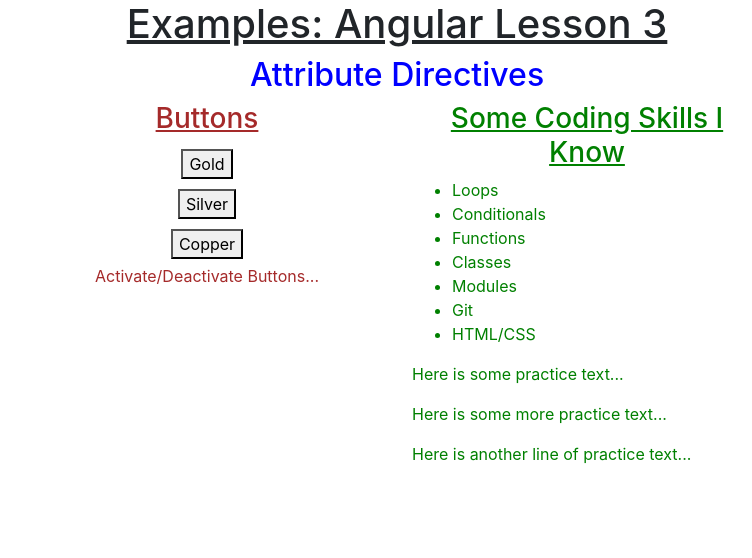
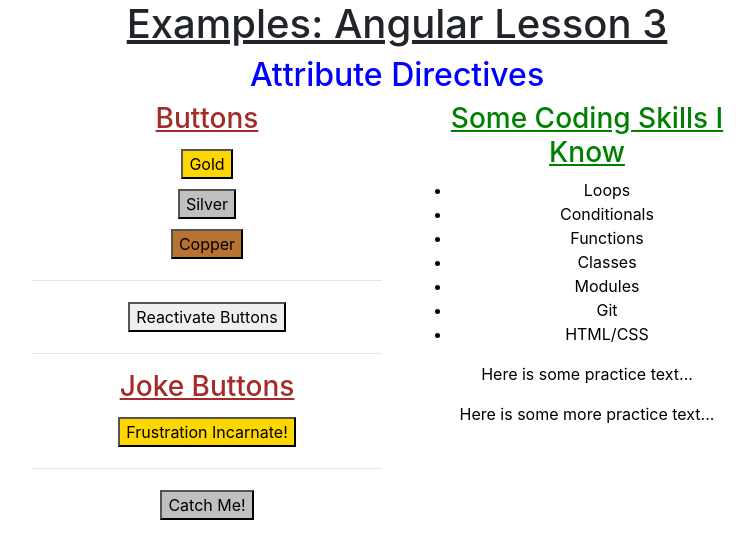
Before and after one commit to LaunchCodeEducation/angular-lc101-projects, an Angular app in the folder lesson3/examples/: page / in a window 1280 px wide. Shown: the top 558 px of the page, without its empty margins (243-995 px from the left). Built offline with nearby package versions, Linux system fonts and the light colour scheme.

Commit message:
Updated solutions for lesson 3 examples.

```diff
--- a/lesson3/examples/src/app/buttons/buttons.component.css
+++ b/lesson3/examples/src/app/buttons/buttons.component.css
@@ -11,3 +11,15 @@
 button {
    margin: 5px;
 }
+
+.gold {
+   background: gold;
+}
+
+.silver {
+   background: silver;
+}
+
+.copper {
+   background: #b87333;
+}
--- a/lesson3/examples/src/app/buttons/buttons.component.html
+++ b/lesson3/examples/src/app/buttons/buttons.component.html
@@ -1,7 +1,17 @@
 <div class="buttons">
-    <h3>{{buttonHeading}}</h3>
-    <button>Gold</button> <br>
-    <button>Silver</button> <br>
-    <button>Copper</button>
-    <p>Activate/Deactivate Buttons...</p>
- </div>
+   <h3>{{buttonHeading}}</h3>
+   <button [class.gold]="buttonState[0]" [disabled]="!buttonState[0]" (click)="buttonState[0] = false">Gold</button> <br>
+   <button [class.silver]="buttonState[1]" [disabled]="!buttonState[1]" (click)="buttonState[1] = false">Silver</button> <br>
+   <button [class.copper]="buttonState[2]" [disabled]="!buttonState[2]" (click)="buttonState[2] = false">Copper</button> <hr>
+   <button (click)="reactivateButtons()">Reactivate Buttons</button>
+</div>
+<hr>
+
+<div class="buttons">
+   <h3>Joke {{buttonHeading}}</h3>
+   <button [class.gold]="active" [disabled]="!active " (mouseover)="active = false" (mouseout)="active = true">Frustration Incarnate!</button>
+   <hr>
+   <div [align]="location" (mouseover)="location = shiftLocation(location)">
+      <button class="silver">Catch Me!</button>
+   </div>
+</div>
--- a/lesson3/examples/src/app/buttons/buttons.component.ts
+++ b/lesson3/examples/src/app/buttons/buttons.component.ts
@@ -8,11 +8,26 @@
 export class ButtonsComponent implements OnInit {
    buttonHeading: string = "Buttons"
    active: boolean = true;
-   buttonColors: string[] = ['blue', 'magenta', '#b87333'];
+   buttonState: boolean[] = [true, true, true];
+   location: string = 'center';
+   reactivate: boolean = true;
 
    constructor() { }
 
    ngOnInit() {
    }
 
+   reactivateButtons() {
+      for (let i = 0; i < this.buttonState.length; i++) {
+         this.buttonState[i] = true;
+      }
+      return this.buttonState;
+   }
+
+   shiftLocation(oldLocation: string) {
+      while (this.location === oldLocation) {
+         this.location = ['left', 'right', 'center'][Math.floor(Math.random()*3)];
+      }
+      return this.location;
+   }
 }
--- a/lesson3/examples/src/app/skill-set/skill-set.component.css
+++ b/lesson3/examples/src/app/skill-set/skill-set.component.css
@@ -6,3 +6,8 @@
 .skills {
    color: green;
 }
+
+.pStyle {
+   color: black;
+   text-align: center;
+}
--- a/lesson3/examples/src/app/skill-set/skill-set.component.html
+++ b/lesson3/examples/src/app/skill-set/skill-set.component.html
@@ -1,9 +1,8 @@
 <div class="skills">
     <h3>{{listHeading}}</h3>
     <ul>
-       <li *ngFor="let skill of skills">{{skill}}</li>
+       <li *ngFor="let skill of skills" [class.pStyle]="changeColor" (click)="changeColor = !changeColor">{{skill}}</li>
     </ul>
-    <p>Here is some practice text...</p>
-    <p>Here is some more practice text...</p>
-    <div>Here is another line of practice text...</div>
+    <p [style.color]="color" [align]="alignment">Here is some practice text...</p>
+    <p [class.pStyle] = "changeColor" (click)="changeColor = !changeColor">Here is some more practice text...</p>
  </div>
--- a/lesson3/examples/src/app/skill-set/skill-set.component.ts
+++ b/lesson3/examples/src/app/skill-set/skill-set.component.ts
@@ -8,11 +8,12 @@
 export class SkillSetComponent implements OnInit {
    listHeading: string = 'Some Coding Skills I Know';
    skills: string[] = ['Loops', 'Conditionals', 'Functions', 'Classes', 'Modules', 'Git', 'HTML/CSS'];
-   textColors: string[] = ['black', 'violet', 'lightblue'];
+   alignment: string = 'center';
+   color: string = 'black';
+   changeColor: boolean = true;
 
    constructor() { }
 
-   ngOnInit() {
-   }
+   ngOnInit() { }
 
 }
```
Lines whose indentation alone changed are shown as unchanged.
